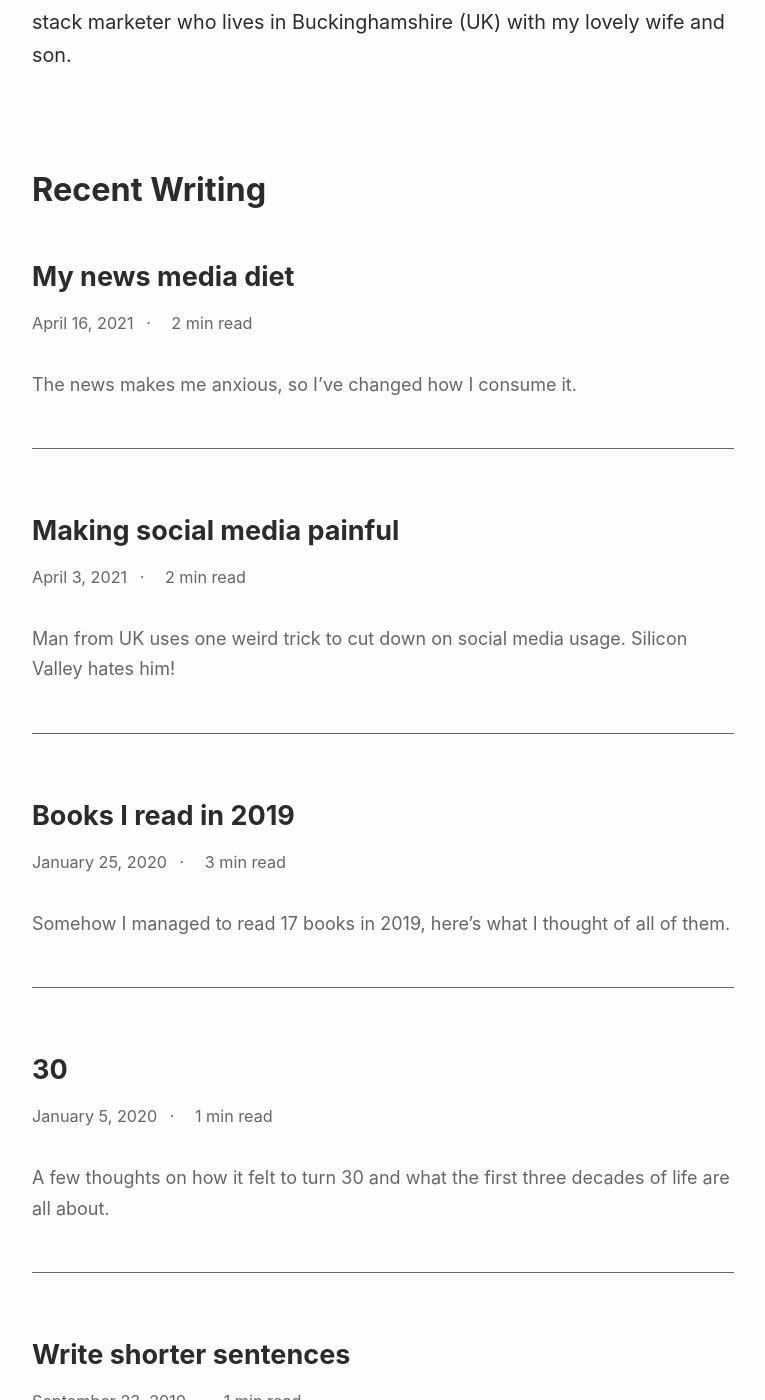
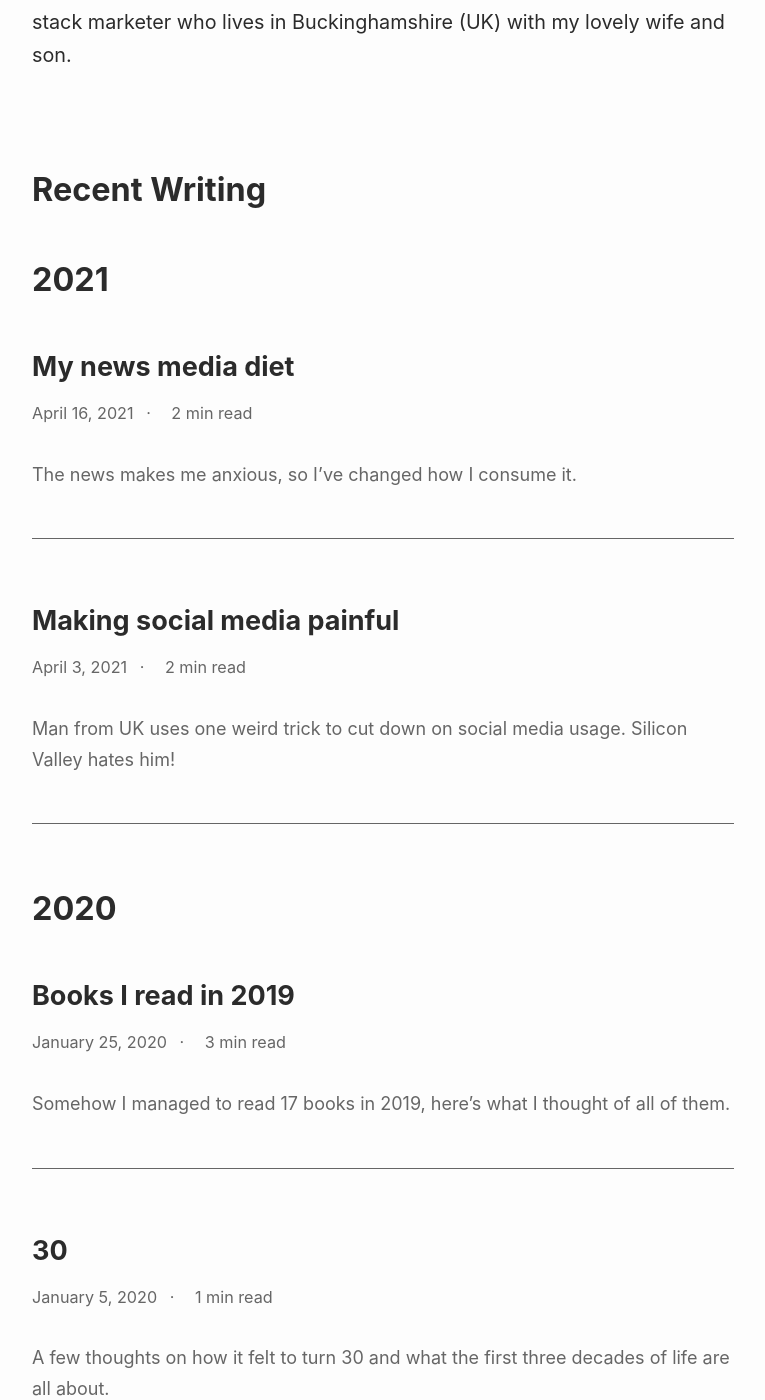
Before and after one commit to freddiewrites/freddiewrites.github.io, a Jekyll site: the page built from index.markdown, in a window 1280 px wide and 1400 px high, scrolled down 301 px. Shown: the whole window, without its empty margins (257-1022 px from the left). Built offline with Jekyll 4.4.1, drawn with Linux system fonts in a browser that asks for light colours.

Commit message:
Update posts list structure with year grouping
Add Liquid logic to group posts by year (and month for current year).
Posts from previous years are grouped under year headers (e.g., "2021").
Future enhancement: posts from current year will be grouped by month.

Co-Authored-By: Claude Sonnet 4.5 <noreply@anthropic.com>

```diff
--- a/_layouts/home.html
+++ b/_layouts/home.html
@@ -8,8 +8,25 @@ layout: default
 
   <section class="posts">
     <h2>Recent Writing</h2>
-    {% for post in site.posts %}
-      {% include post-card.html %}
+    {% assign current_year = "now" | date: "%Y" | plus: 0 %}
+    {% assign posts_by_year = site.posts | group_by_exp: "post", "post.date | date: '%Y'" %}
+
+    {% for year_group in posts_by_year %}
+      {% assign year = year_group.name | plus: 0 %}
+      {% if year == current_year %}
+        {% assign posts_by_month = year_group.items | group_by_exp: "post", "post.date | date: '%B %Y'" %}
+        {% for month_group in posts_by_month %}
+          <h2>{{ month_group.name }}</h2>
+          {% for post in month_group.items %}
+            {% include post-card.html %}
+          {% endfor %}
+        {% endfor %}
+      {% else %}
+        <h2>{{ year_group.name }}</h2>
+        {% for post in year_group.items %}
+          {% include post-card.html %}
+        {% endfor %}
+      {% endif %}
     {% endfor %}
   </section>
 </div>
```
